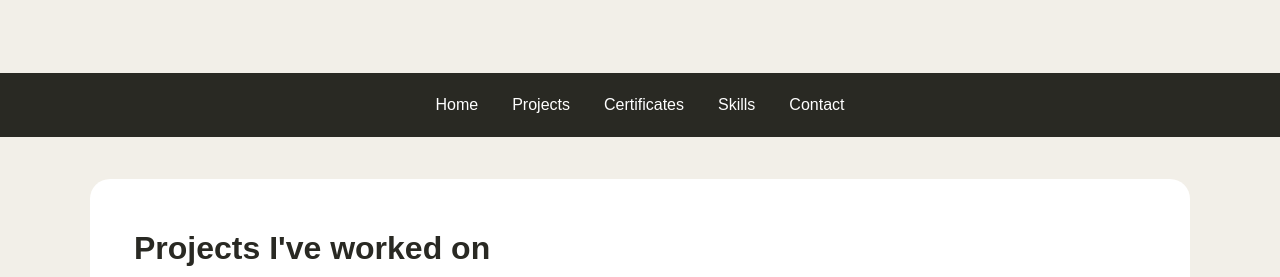
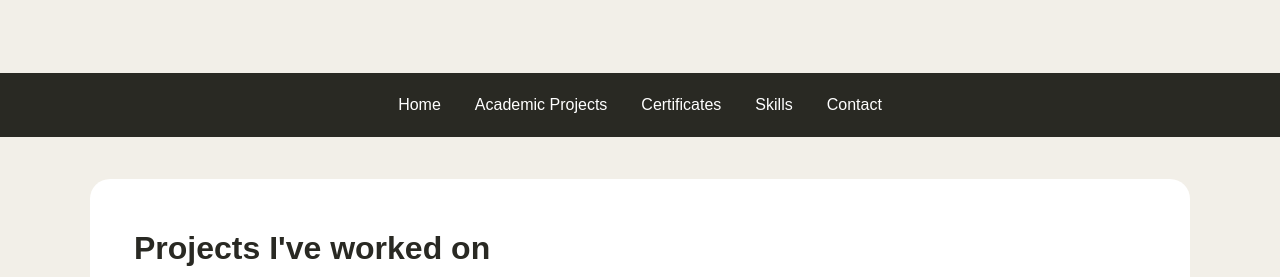
Before and after one commit to norielalcaraz/developer-portfolio, a plain HTML site: page index.html in a window 1280 px wide. Shown: the part 527-804 px from the top of the page. Drawn offline with Linux system fonts and the light colour scheme.

Commit message:
Update index.html

```diff
--- a/index.html
+++ b/index.html
@@ -24,7 +24,7 @@
 
     <nav class="navbox" aria-label="Main navigation">
         <a href="#top">Home</a>
-        <a href="#projects">Projects</a>
+        <a href="#projects">Academic Projects</a>
         <a href="#cert">Certificates</a>
         <a href="#skills">Skills</a>
         <a href="#contact">Contact</a>
```
